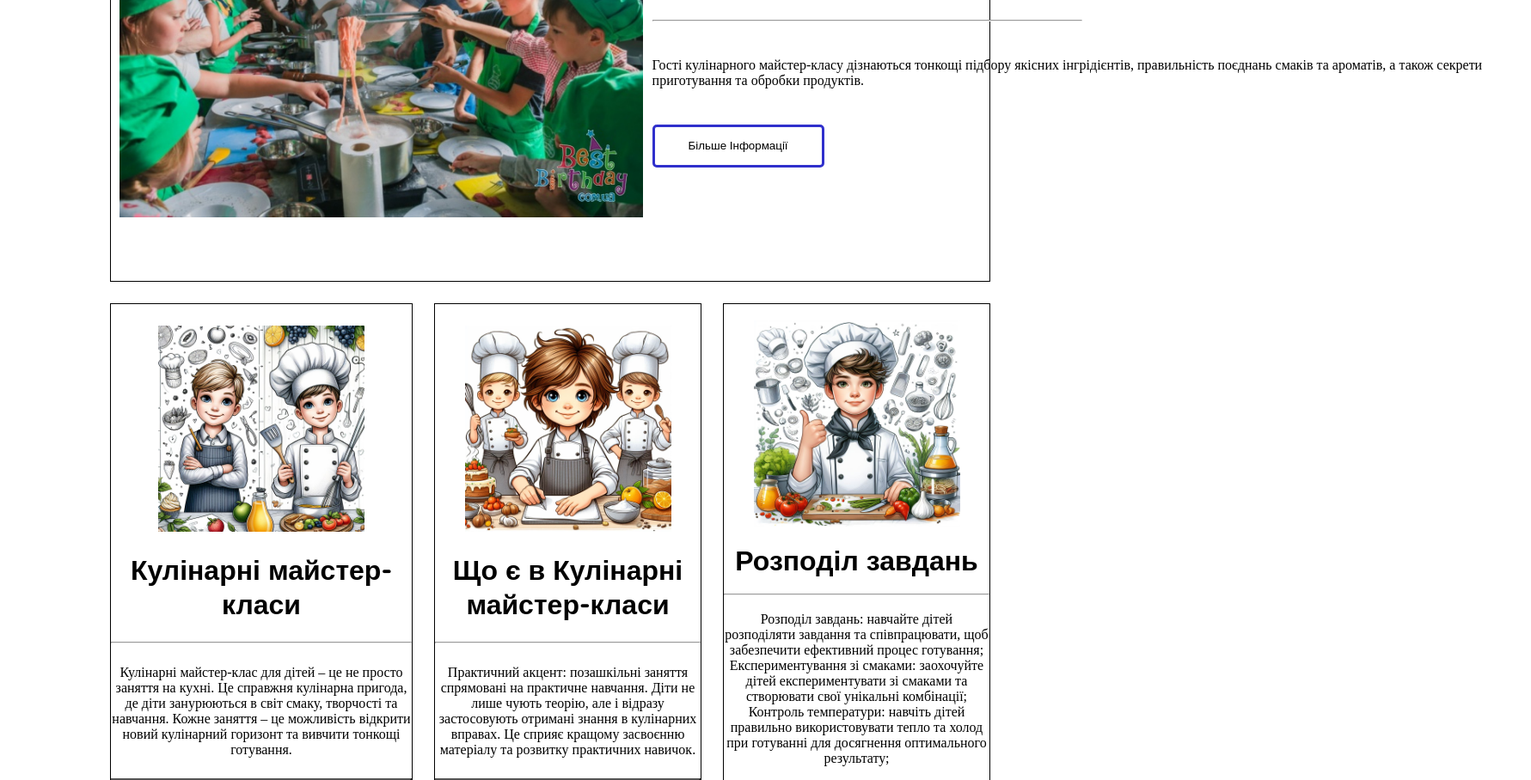
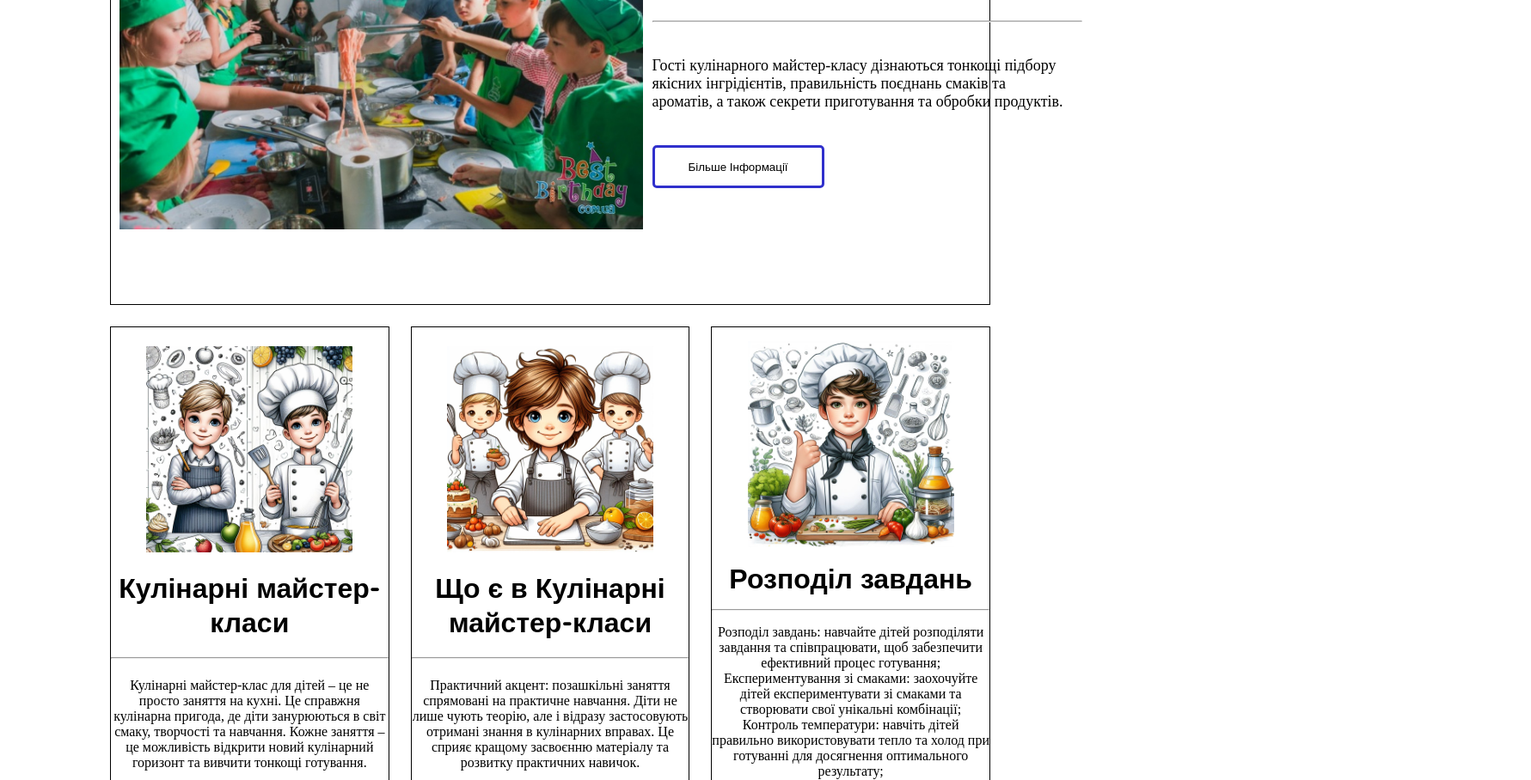
Before and after one commit to errorcat404/exam-PKH, a plain HTML site: page page4.html in a window 1280 px wide. Shown: the part 192-1100 px from the top of the page at 86% size, 1781 px wide, since content can reach past the window. Drawn offline with Linux system fonts and the light colour scheme.

Commit message:
Update page4.html

```diff
--- a/page4.html
+++ b/page4.html
@@ -16,7 +16,7 @@
             <div class="bbox">
                 <h1 style="font-family: 'Quicksand', sans-serif;">Кулінарні майстер-класи</h1>
                 <hr style="width: 500px;">
-                <p>Гості кулінарного майстер-класу дізнаються тонкощі підбору якісних інгрідієнтів, правильність поєднань смаків та ароматів, а також секрети приготування та обробки продуктів.</p>
+                <p style="width: 480px; font-size: large;">Гості кулінарного майстер-класу дізнаються тонкощі підбору якісних інгрідієнтів, правильність поєднань смаків та ароматів, а також секрети приготування та обробки продуктів.</p>
                 <button class="button-big">Більше Інформації</button>
             </div>
         </div>
@@ -24,7 +24,7 @@
             <img src="img/7.jpg" style="height: 240px;">
             <h1 style="font-family: 'Quicksand', sans-serif;">Кулінарні майстер-класи</h1>
             <hr class="hr-min">
-                <p style="width: 350px;">Кулінарні майстер-клас для дітей – це не просто заняття на кухні.
+                <p>Кулінарні майстер-клас для дітей – це не просто заняття на кухні.
 
                 Це справжня кулінарна пригода, де діти занурюються в світ смаку, творчості та навчання.
 
```
